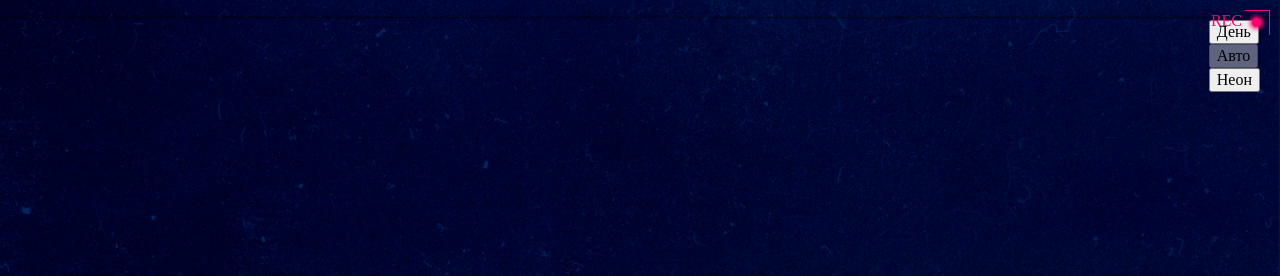
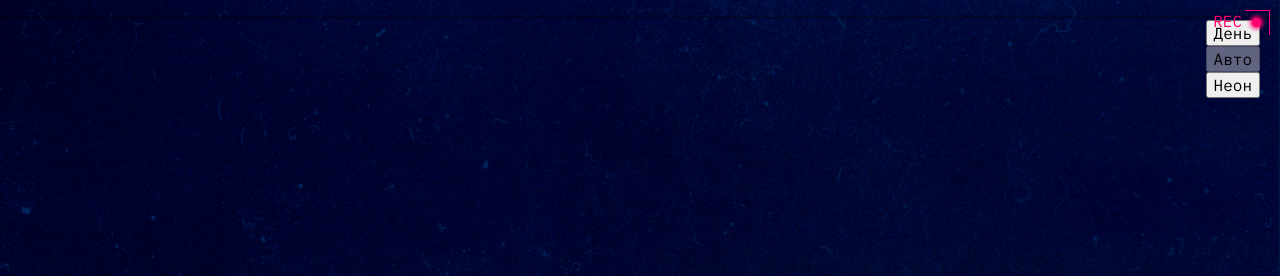
Before and after one commit to ilinwrk-design/slozhno-sosredotochitsya-fd, a plain HTML site: page index.html in a window 1280 px wide. Shown: the top 276 px of the page. Drawn offline with Linux system fonts and the light colour scheme.

Commit message:
header_mid

```diff
--- a/index.html
+++ b/index.html
@@ -11,6 +11,7 @@
     <link rel="icon" href="./images/favicon.svg" type="image/svg+xml">
     <link rel="apple-touch-icon" sizes="180x180" href="./images/mobile-icon.png">
     <link rel="stylesheet" href="./styles/variables.css">
+    <link rel="stylesheet" href="./fonts/fonts.css">
     <link rel="stylesheet" href="./styles/globals.css">
     <link rel="stylesheet" href="./styles/style.css">
     <link rel="stylesheet" href="./styles/dark.css">
--- a/styles/globals.css
+++ b/styles/globals.css
@@ -10,6 +10,7 @@ body {
   min-inline-size: 375px;
   max-inline-size: 1440px;
   margin: 0 auto;
+  font-family: 'IBM Plex mono', monospace;
 }
 
 h1,
--- a/styles/light.css
+++ b/styles/light.css
@@ -7,6 +7,7 @@
 :root.theme-light {
   --bg-image: url('../images/cover-image-light.png');
   --bg-color: #FFF1F7;
+  --accent-color: #ff8dcb;
 }
 :root.theme-light .header__rec {
   display: none; /* скрываем декоративный элемент в светлой теме */
```
